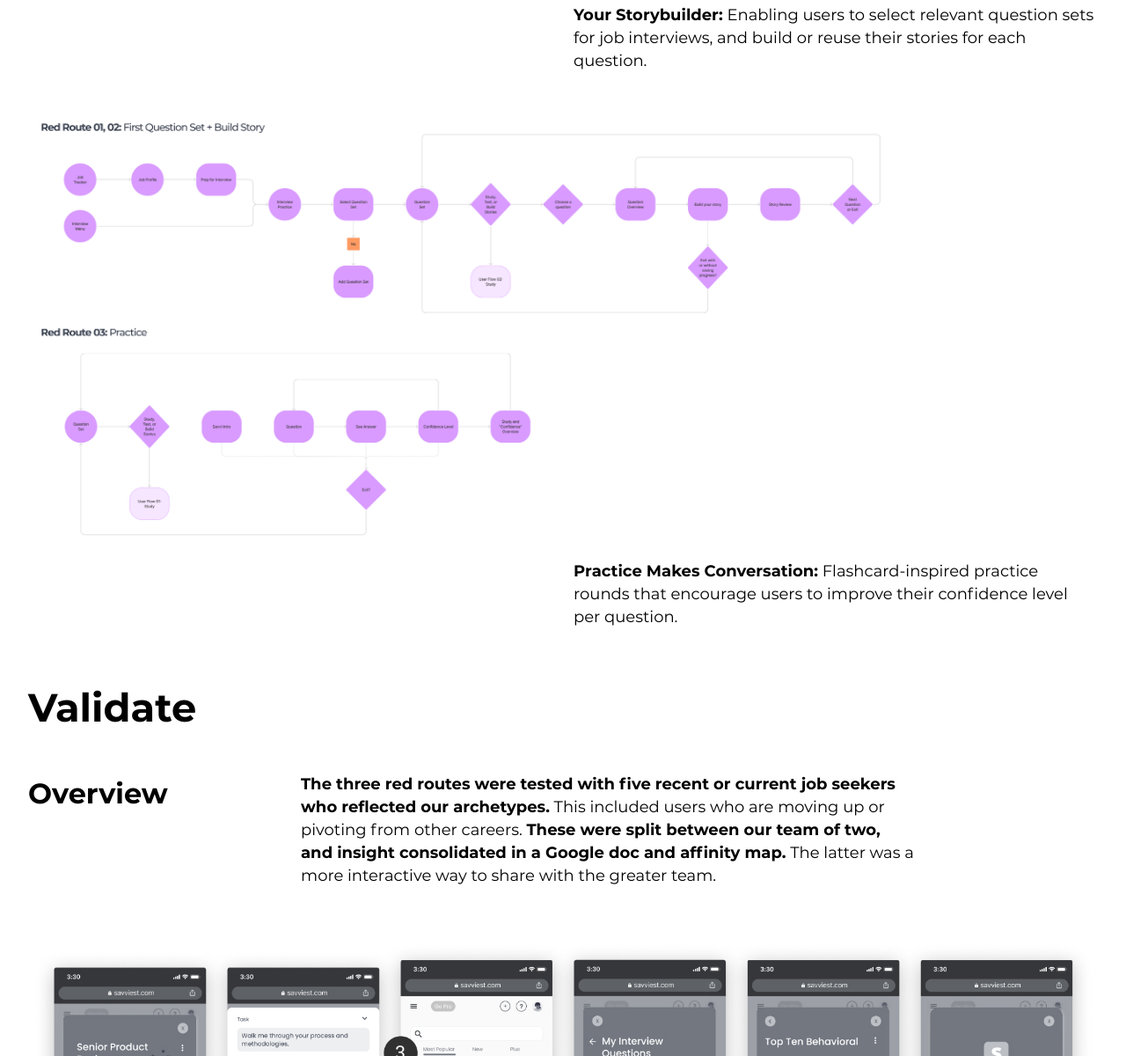
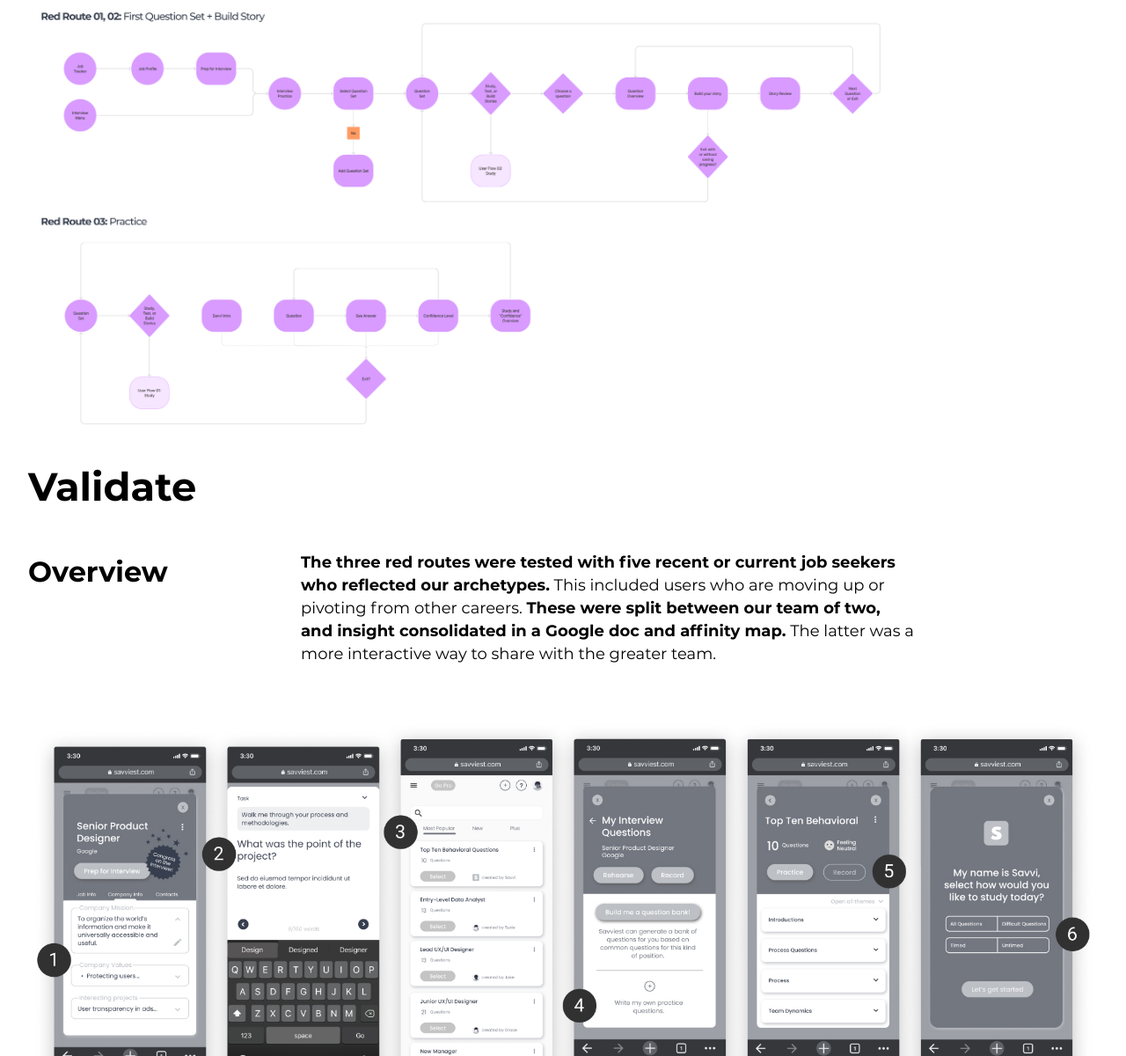
Before and after one commit to emilygv/emilyvernon.com, a Jekyll site: the page built from _casestudies/savviest.md, in a window 1280 px wide and 1400 px high, scrolled down 8357 px. Shown: the part 200-1400 px from the top of the window at 88% size. Built offline with Jekyll 4.4.1, drawn with Linux system fonts in a browser that asks for light colours; some of the changed text lies outside the part shown.

Commit message:
Update savviest.md

```diff
--- a/_casestudies/savviest.md
+++ b/_casestudies/savviest.md
@@ -84,14 +84,8 @@ title="Structure and Flow"
 content="As the interview feature was included as a part of an existing platform, **we needed to understand how it would fit in and reflect the existing UI patterns.** This was done through sketching and analysing the current user experience. It was necessary to **access the interview preparation features through both the job tracker and the main navigation**, much like the resume or cover letter builders." %}
 
 ![](/assets/images/casestudies/savviest/savviest-sketch_screens.jpg)
-{% include img_caption.html
-title="Your Storybuilder"
-content="Enabling users to select relevant question sets for job interviews, and build or reuse their stories for each question." %}
 
 ![](/assets/images/casestudies/savviest/savviest-user_flows.png)
-{% include img_caption.html
-title="Practice Makes Conversation"
-content="Flashcard-inspired practice rounds that encourage users to improve their confidence level per question." %}
 
 ## Validate
 
```
Also changed, not shown: other parts of _casestudies/savviest.md (+6 -0 lines).
